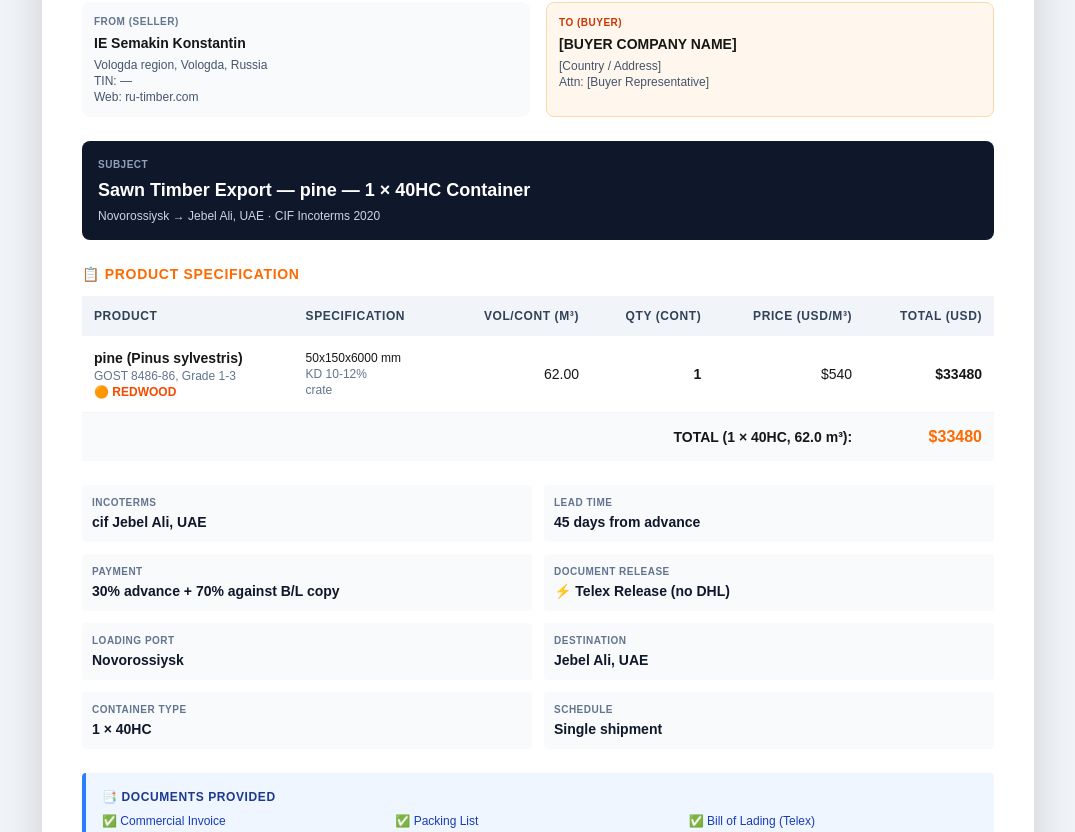
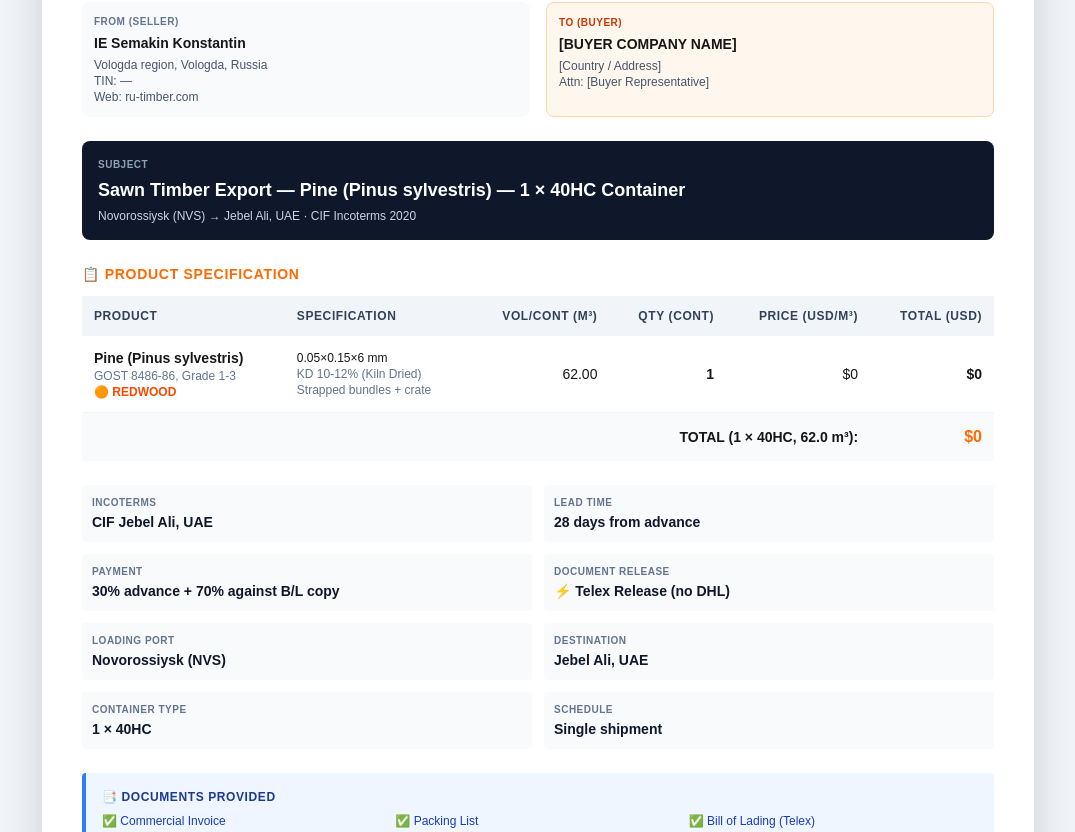
Before and after one commit to ru-timber-export/b2b-export, a Next.js app: page /calculator/quotation in a window 1280 px wide. Shown: the part 859-1691 px from the top of the page, without its empty margins (102-1177 px from the left). Built offline with nearby package versions, Linux system fonts and the light colour scheme.

Commit message:
🐛 Fix Quotation — sync data from Pricing

```diff
--- a/src/app/calculator/quotation/page.js
+++ b/src/app/calculator/quotation/page.js
@@ -14,13 +14,11 @@ export default function QuotationPage() {
   const { customers, isLoaded: customersLoaded } = useCustomers();
   const { nextNumber, commitNumber, isLoaded: counterLoaded } = useQuotationCounter();
 
-  // 🆕 State для выбранного клиента и модалки
   const [selectedCustomer, setSelectedCustomer] = useState(null);
   const [showCustomerPicker, setShowCustomerPicker] = useState(false);
   const [quotationNumber, setQuotationNumber] = useState("");
   const [numberCommitted, setNumberCommitted] = useState(false);
 
-  // Установить превью-номер при загрузке
   useEffect(() => {
     if (counterLoaded && !quotationNumber) {
       setQuotationNumber(nextNumber);
@@ -32,7 +30,6 @@ export default function QuotationPage() {
   }
 
   const handlePrint = () => {
-    // Зафиксировать номер при первой печати
     if (!numberCommitted) {
       const committed = commitNumber();
       setQuotationNumber(committed);
@@ -41,13 +38,51 @@ export default function QuotationPage() {
     setTimeout(() => window.print(), 100);
   };
 
-  // Расчёты
-  const volumePerContainer = deal.volumeTotal || 0;
-  const pricePerM3 = deal.pricingPerM3 || 0;
-  const containerCount = deal.containerCount || 1;
-  const totalPerContainer = volumePerContainer * pricePerM3;
-  const grandTotal = totalPerContainer * containerCount;
-  const totalVolume = volumePerContainer * containerCount;
+  // 🆕 ИСПРАВЛЕНО: читаем те поля что РЕАЛЬНО есть в DealContext
+  const totalVolume = parseFloat(deal.totalVolume) || 0;
+  const pricePerM3 = parseFloat(deal.finalPricePerM3) || 0;
+  const containerCount = parseInt(deal.finalContainers) || 1;
+  const volumePerContainer = containerCount > 0 ? totalVolume / containerCount : 0;
+  const grandTotal = parseFloat(deal.finalTotalAmount) || (totalVolume * pricePerM3);
+
+  // 🆕 Маппинг полей калькулятора → Quotation
+  const dimensions = `${deal.thickness || 50}×${deal.width || 150}×${deal.length || 6000}`;
+
+  const moistureLabel = {
+    kd: "KD 10-12% (Kiln Dried)",
+    ad: "AD 18-22% (Air Dried)",
+    fresh: "Fresh 22-30%",
+  }[deal.moisture] || "KD 10-12%";
+
+  const packagingLabel = {
+    none: "Bulk (no packaging)",
+    crate: "Strapped bundles + crate",
+    shrink: "Shrink-wrap + crate (premium)",
+  }[deal.packaging] || "Strapped bundles, AST treated";
+
+  const speciesNames = {
+    pine: "Pine (Pinus sylvestris)",
+    spruce: "Spruce (Picea abies)",
+    larch: "Larch (Larix sibirica)",
+    cedar: "Cedar (Pinus sibirica)",
+    birch: "Birch (Betula)",
+    oak: "Oak (Quercus)",
+    aspen: "Aspen (Populus tremula)",
+    "pine-spruce-50-50": "Pine + Spruce 50/50",
+    "pine-spruce-70-30": "Pine + Spruce 70/30",
+    spf: "SPF (Spruce/Pine/Fir)",
+  };
+  const speciesName = speciesNames[deal.species] || "Pine (Pinus sylvestris)";
+
+  const destinationMap = {
+    "vlv-chennai": "Chennai, India",
+    "vlv-mundra": "Mundra, India",
+    "vlv-jebel-ali": "Jebel Ali, UAE",
+    "vlv-istanbul": "Istanbul, Türkiye",
+    "vlv-alexandria": "Alexandria, Egypt",
+    "vlv-shanghai": "Shanghai, China",
+  };
+  const destinationPort = destinationMap[deal.freightRoute] || "Jebel Ali, UAE";
 
   const today = new Date().toLocaleDateString("en-GB");
   const validUntil = new Date(Date.now() + 14 * 24 * 60 * 60 * 1000).toLocaleDateString("en-GB");
@@ -65,7 +100,6 @@ export default function QuotationPage() {
         }
       `}</style>
 
-      {/* NAV */}
       <nav className="bg-slate-900 text-white p-4 sticky top-0 z-50 shadow-lg print:hidden">
         <div className="max-w-5xl mx-auto flex justify-between items-center">
           <Link href="/" className="flex items-center gap-2">
@@ -79,7 +113,6 @@ export default function QuotationPage() {
         </div>
       </nav>
 
-      {/* Controls */}
       <div className="max-w-5xl mx-auto p-4 print:hidden">
         <div className="bg-white rounded-xl p-4 shadow-sm space-y-3">
           <div className="flex flex-wrap gap-3 items-center justify-between">
@@ -99,7 +132,6 @@ export default function QuotationPage() {
             </button>
           </div>
 
-          {/* 🆕 Customer selector */}
           <div className="border-t pt-3 flex flex-wrap items-center gap-2">
             <span className="text-xs font-bold text-slate-600">👥 Buyer:</span>
             {selectedCustomer ? (
@@ -141,7 +173,6 @@ export default function QuotationPage() {
         </div>
       </div>
 
-      {/* 🆕 Customer Picker Modal */}
       {showCustomerPicker && (
         <CustomerPickerModal
           customers={customers}
@@ -150,7 +181,6 @@ export default function QuotationPage() {
         />
       )}
 
-      {/* Warning if settings incomplete */}
       {settingsIncomplete && (
         <div className="max-w-5xl mx-auto p-4 print:hidden">
           <div className="bg-amber-50 border-l-4 border-amber-500 rounded-lg p-4 flex items-start gap-3">
@@ -168,7 +198,6 @@ export default function QuotationPage() {
         </div>
       )}
 
-      {/* Reminders */}
       <div className="max-w-5xl mx-auto p-4 print:hidden space-y-2">
         <Reminder title="KYC проверка покупателя" tone="warning" icon="🔍">
           Перед отправкой Quotation убедись что проверил покупателя: реальный сайт, юридический адрес, отзывы, торговая лицензия (Trade License в ОАЭ).
@@ -181,11 +210,9 @@ export default function QuotationPage() {
         </Reminder>
       </div>
 
-      {/* QUOTATION DOCUMENT */}
       <div className="max-w-5xl mx-auto p-4 pb-12">
         <div className="quotation-page bg-white shadow-2xl rounded-xl p-6 sm:p-10">
 
-          {/* HEADER */}
           <header className="border-b-4 border-orange-500 pb-6 mb-6">
             <div className="flex flex-col sm:flex-row justify-between items-start gap-4">
               <div>
@@ -215,7 +242,6 @@ export default function QuotationPage() {
             </div>
           </header>
 
-          {/* TO / FROM */}
           <section className="grid grid-cols-1 sm:grid-cols-2 gap-4 mb-6">
             <div className="bg-slate-50 rounded-lg p-3">
               <div className="text-[10px] uppercase tracking-wider text-slate-500 font-bold mb-1">FROM (Seller)</div>
@@ -254,24 +280,21 @@ export default function QuotationPage() {
             </div>
           </section>
 
-          {/* SUBJECT */}
           <section className="bg-slate-900 text-white rounded-lg p-4 mb-6">
             <div className="text-[10px] uppercase tracking-wider text-slate-400 font-bold mb-1">Subject</div>
             <div className="font-bold text-base sm:text-lg">
-              Sawn Timber Export — {deal.species || "Pine"} — {containerCount} × {deal.containerType || "40HC"} Container{containerCount > 1 ? "s" : ""}
+              Sawn Timber Export — {speciesName} — {containerCount} × 40HC Container{containerCount > 1 ? "s" : ""}
             </div>
             <div className="text-xs text-slate-300 mt-1">
-              {deal.loadingPort || settings.defaultPort || "Novorossiysk"} → {deal.destinationPort || "Jebel Ali, UAE"} · {settings.defaultIncoterm || "CIF"} Incoterms 2020
+              {settings.defaultPort || "Novorossiysk"} → {destinationPort} · {(deal.incoterm || "CIF").toUpperCase()} Incoterms 2020
             </div>
           </section>
 
-          {/* PRODUCT SPECIFICATION */}
           <section className="mb-6">
             <h3 className="text-xs sm:text-sm font-black text-orange-500 mb-3 tracking-wider">
               📋 PRODUCT SPECIFICATION
             </h3>
 
-            {/* DESKTOP table */}
             <div className="hidden sm:block overflow-x-auto">
               <table className="w-full text-sm">
                 <thead className="bg-slate-100 text-slate-700 text-xs uppercase tracking-wider">
@@ -287,14 +310,14 @@ export default function QuotationPage() {
                 <tbody>
                   <tr className="border-b border-slate-100">
                     <td className="p-3">
-                      <div className="font-bold">{deal.species || "Pine"} (Pinus sylvestris)</div>
+                      <div className="font-bold">{speciesName}</div>
                       <div className="text-xs text-slate-500">GOST 8486-86, Grade 1-3</div>
                       <div className="text-xs text-orange-600 font-semibold">🟠 REDWOOD</div>
                     </td>
                     <td className="p-3">
-                      <div className="font-mono text-xs">{deal.dimensions || "50x150x6000"} mm</div>
-                      <div className="text-xs text-slate-500">{deal.drying || "KD 10-12%"}</div>
-                      <div className="text-xs text-slate-500">{deal.packaging || "Strapped bundles, AST"}</div>
+                      <div className="font-mono text-xs">{dimensions} mm</div>
+                      <div className="text-xs text-slate-500">{moistureLabel}</div>
+                      <div className="text-xs text-slate-500">{packagingLabel}</div>
                     </td>
                     <td className="p-3 text-right font-mono">{volumePerContainer.toFixed(2)}</td>
                     <td className="p-3 text-right font-mono font-bold">{containerCount}</td>
@@ -305,7 +328,7 @@ export default function QuotationPage() {
                 <tfoot className="bg-slate-50 font-bold">
                   <tr>
                     <td colSpan="5" className="p-3 text-right">
-                      TOTAL ({containerCount} × {deal.containerType || "40HC"}, {totalVolume.toFixed(1)} m³):
+                      TOTAL ({containerCount} × 40HC, {totalVolume.toFixed(1)} m³):
                     </td>
                     <td className="p-3 text-right font-mono text-orange-500 text-base">
                       ${grandTotal.toFixed(0)}
@@ -315,12 +338,11 @@ export default function QuotationPage() {
               </table>
             </div>
 
-            {/* MOBILE cards */}
             <div className="sm:hidden space-y-3">
               <div className="bg-slate-50 rounded-lg p-3 border-l-4 border-orange-500">
                 <div className="flex justify-between items-start mb-2">
                   <div>
-                    <div className="font-black text-slate-900 text-sm">{deal.species || "Pine"} (Pinus sylvestris)</div>
+                    <div className="font-black text-slate-900 text-sm">{speciesName}</div>
                     <div className="text-xs text-slate-500">GOST 8486-86, Grade 1-3</div>
                     <div className="text-xs text-orange-600 font-bold mt-0.5">🟠 REDWOOD</div>
                   </div>
@@ -332,11 +354,11 @@ export default function QuotationPage() {
                 <div className="grid grid-cols-2 gap-2 text-xs mt-3">
                   <div className="bg-white rounded p-2">
                     <div className="text-slate-500 uppercase tracking-wider text-[9px] font-bold">Dimensions</div>
-                    <div className="font-mono font-bold text-slate-900 mt-0.5 text-xs">{deal.dimensions || "50x150x6000"} mm</div>
+                    <div className="font-mono font-bold text-slate-900 mt-0.5 text-xs">{dimensions} mm</div>
                   </div>
                   <div className="bg-white rounded p-2">
                     <div className="text-slate-500 uppercase tracking-wider text-[9px] font-bold">Moisture</div>
-                    <div className="font-bold text-slate-900 mt-0.5 text-xs">{deal.drying || "KD 10-12%"}</div>
+                    <div className="font-bold text-slate-900 mt-0.5 text-xs">{moistureLabel}</div>
                   </div>
                   <div className="bg-white rounded p-2">
                     <div className="text-slate-500 uppercase tracking-wider text-[9px] font-bold">Vol/Cont</div>
@@ -344,11 +366,11 @@ export default function QuotationPage() {
                   </div>
                   <div className="bg-white rounded p-2">
                     <div className="text-slate-500 uppercase tracking-wider text-[9px] font-bold">Containers</div>
-                    <div className="font-mono font-bold text-slate-900 mt-0.5 text-xs">{containerCount} × {deal.containerType || "40HC"}</div>
+                    <div className="font-mono font-bold text-slate-900 mt-0.5 text-xs">{containerCount} × 40HC</div>
                   </div>
                   <div className="bg-white rounded p-2 col-span-2">
                     <div className="text-slate-500 uppercase tracking-wider text-[9px] font-bold">Packaging</div>
-                    <div className="text-xs text-slate-800 mt-0.5">{deal.packaging || "Strapped bundles, AST treated"}</div>
+                    <div className="text-xs text-slate-800 mt-0.5">{packagingLabel}</div>
                   </div>
                   <div className="bg-white rounded p-2">
                     <div className="text-slate-500 uppercase tracking-wider text-[9px] font-bold">Price/m³</div>
@@ -369,7 +391,7 @@ export default function QuotationPage() {
               <div className="bg-slate-900 text-white rounded-lg p-4 flex justify-between items-center">
                 <div>
                   <div className="text-[10px] uppercase tracking-wider text-slate-400">Grand Total</div>
-                  <div className="text-xs text-slate-500">{containerCount} × {deal.containerType || "40HC"}</div>
+                  <div className="text-xs text-slate-500">{containerCount} × 40HC</div>
                 </div>
                 <div className="text-right">
                   <div className="font-mono font-black text-2xl text-orange-400">${grandTotal.toFixed(0)}</div>
@@ -379,19 +401,17 @@ export default function QuotationPage() {
             </div>
           </section>
 
-          {/* TERMS GRID */}
           <section className="grid grid-cols-1 sm:grid-cols-2 gap-3 mb-6">
-            <TermBlock label="Incoterms" value={`${deal.incoterm || settings.defaultIncoterm || "CIF"} ${deal.destinationPort || "Jebel Ali"}`} />
-            <TermBlock label="Lead Time" value={`${deal.leadTime || settings.defaultTransitDays || 45} days from advance`} />
+            <TermBlock label="Incoterms" value={`${(deal.incoterm || "CIF").toUpperCase()} ${destinationPort}`} />
+            <TermBlock label="Lead Time" value={`${settings.defaultTransitDays || 45} days from advance`} />
             <TermBlock label="Payment" value={settings.paymentTerms || "30% advance + 70% vs B/L copy"} />
             <TermBlock label="Document Release" value="⚡ Telex Release (no DHL)" />
-            <TermBlock label="Loading Port" value={deal.loadingPort || settings.defaultPort || "Novorossiysk, RU"} />
-            <TermBlock label="Destination" value={deal.destinationPort || "Jebel Ali, UAE"} />
-            <TermBlock label="Container Type" value={`${containerCount} × ${deal.containerType || "40HC"}`} />
-            <TermBlock label="Schedule" value={deal.shipmentSchedule === "single" ? "Single shipment" : `${deal.shipmentSchedule || "single"}`} />
+            <TermBlock label="Loading Port" value={settings.defaultPort || "Novorossiysk, RU"} />
+            <TermBlock label="Destination" value={destinationPort} />
+            <TermBlock label="Container Type" value={`${containerCount} × 40HC`} />
+            <TermBlock label="Schedule" value="Single shipment" />
           </section>
 
-          {/* BANK DETAILS */}
           {(settings.bankNameEn || settings.bankAccountUSD) && (
             <section className="bg-emerald-50 border-l-4 border-emerald-500 rounded p-4 mb-6">
               <h4 className="text-xs font-black text-emerald-900 uppercase tracking-wider mb-2">🏦 Banking Details (for advance payment)</h4>
@@ -405,7 +425,6 @@ export default function QuotationPage() {
             </section>
           )}
 
-          {/* DOCUMENTS */}
           <section className="bg-blue-50 border-l-4 border-blue-500 rounded p-4 mb-6">
             <h4 className="text-xs font-black text-blue-900 uppercase tracking-wider mb-2">📑 Documents provided</h4>
             <div className="grid grid-cols-2 sm:grid-cols-3 gap-1 text-xs text-blue-800">
@@ -421,16 +440,14 @@ export default function QuotationPage() {
             </div>
           </section>
 
-          {/* TERMS & CONDITIONS */}
           <section className="text-xs text-slate-600 space-y-2 mb-6 border-t pt-4">
             <div><strong>Validity:</strong> This Quotation is valid until {validUntil}.</div>
-            <div><strong>Quality:</strong> All goods shall meet GOST 8486-86 standard. 100% Pine (Pinus sylvestris).</div>
+            <div><strong>Quality:</strong> All goods shall meet GOST 8486-86 standard.</div>
             <div><strong>Inspection:</strong> Pre-shipment inspection by SGS / Bureau Veritas available at Buyer's expense.</div>
             <div><strong>Force Majeure:</strong> Including sanctions, banking restrictions, port closures. Full terms in Contract.</div>
             <div><strong>Arbitration:</strong> ICAC at the Chamber of Commerce and Industry of the Russian Federation, Moscow.</div>
           </section>
 
-          {/* FOOTER */}
           <footer className="border-t-2 border-slate-200 pt-4 grid grid-cols-1 sm:grid-cols-2 gap-4 items-end">
             <div>
               <div className="text-xs text-slate-500 mb-1">Issued by:</div>
@@ -453,8 +470,6 @@ export default function QuotationPage() {
   );
 }
 
-// ============ COMPONENTS ============
-
 function TermBlock({ label, value }) {
   return (
     <div className="bg-slate-50 rounded p-2.5">
@@ -464,7 +479,6 @@ function TermBlock({ label, value }) {
   );
 }
 
-// 🆕 МОДАЛКА ВЫБОРА КЛИЕНТА
 function CustomerPickerModal({ customers, onSelect, onClose }) {
   const [search, setSearch] = useState("");
 
@@ -474,7 +488,6 @@ function CustomerPickerModal({ customers, onSelect, onClose }) {
     return `${c.companyName} ${c.contactPerson} ${c.country} ${c.email}`.toLowerCase().includes(q);
   });
 
-  // Сортировка: Hot → Warm → Cold
   const tempOrder = { hot: 0, warm: 1, cold: 2 };
   const sorted = [...filtered].sort((a, b) => {
     return (tempOrder[a.temperature] ?? 3) - (tempOrder[b.temperature] ?? 3);
@@ -483,13 +496,11 @@ function CustomerPickerModal({ customers, onSelect, onClose }) {
   return (
     <div className="fixed inset-0 bg-slate-900/80 z-[100] flex items-end sm:items-center justify-center p-0 sm:p-4 print:hidden">
       <div className="bg-white w-full sm:max-w-2xl sm:rounded-2xl shadow-2xl max-h-[90vh] flex flex-col rounded-t-2xl">
-        {/* Header */}
         <div className="p-4 border-b flex items-center justify-between">
           <h3 className="font-black text-lg">👥 Select Buyer from CRM</h3>
           <button onClick={onClose} className="text-slate-400 hover:text-slate-700 text-2xl">✕</button>
         </div>
 
-        {/* Search */}
         <div className="p-3 border-b">
           <input
             type="text"
@@ -504,7 +515,6 @@ function CustomerPickerModal({ customers, onSelect, onClose }) {
           </div>
         </div>
 
-        {/* List */}
         <div className="flex-1 overflow-y-auto p-3 space-y-2">
           {customers.length === 0 ? (
             <div className="text-center py-12">
@@ -560,7 +570,6 @@ function CustomerPickerModal({ customers, onSelect, onClose }) {
           )}
         </div>
 
-        {/* Footer */}
         <div className="p-3 border-t flex gap-2">
           <Link
             href="/captain/customers"
@@ -579,5 +588,3 @@ function CustomerPickerModal({ customers, onSelect, onClose }) {
     </div>
   );
 }
-
-// END OF FILE
```
Also changed, not shown: src/app/calculator/pricing/page.js (+40 -53 lines).
